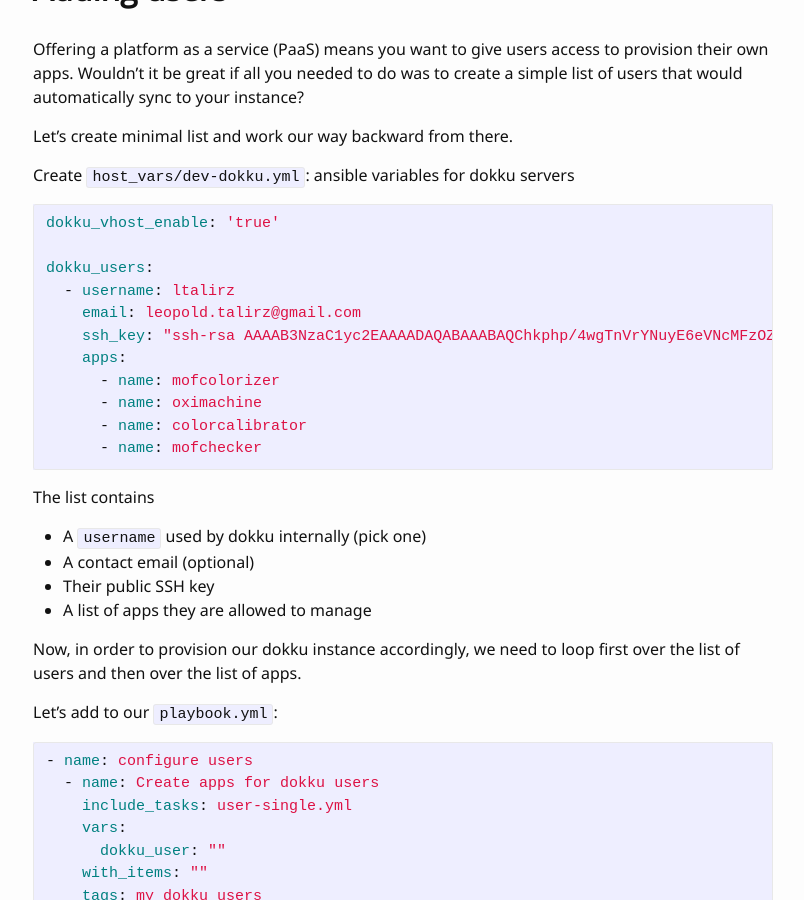
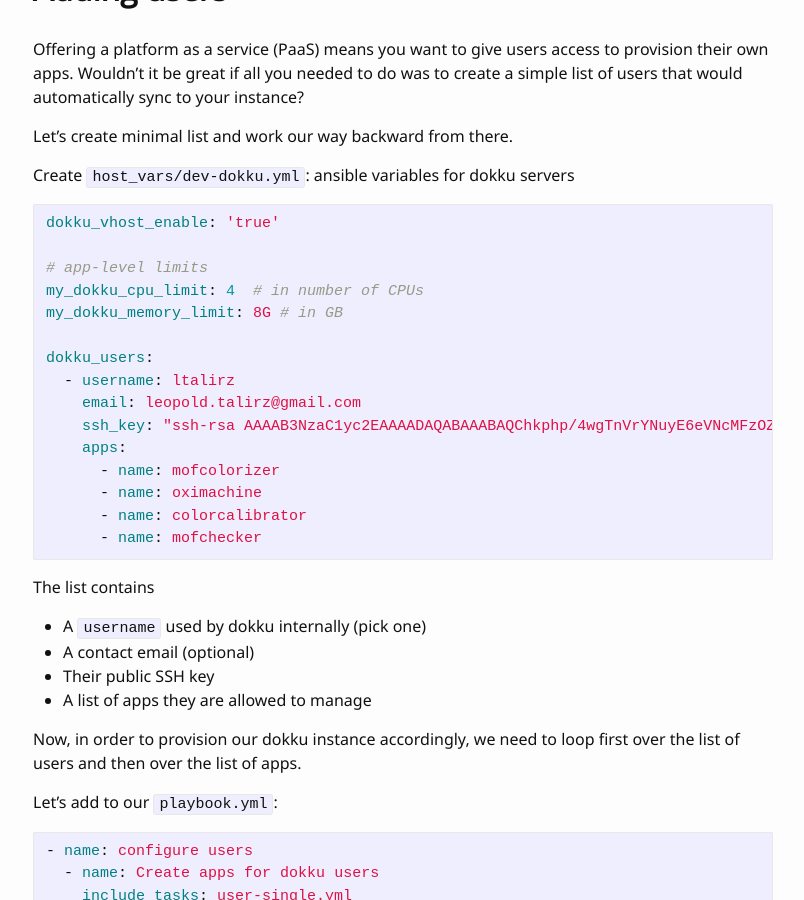
Before and after one commit to dokku/dokku.github.io, a Jekyll site: the page built from _posts/2021-02-28-ansible-dokku.md, in a window 1280 px wide and 900 px high, scrolled down 4199 px. Shown: the whole window, without its empty margins (237-1041 px from the left). Built offline with Jekyll 4.4.1, drawn with Linux system fonts in a browser that asks for light colours.

Commit message:
fix app-level limits

````diff
--- a/_posts/2021-02-28-ansible-dokku.md
+++ b/_posts/2021-02-28-ansible-dokku.md
@@ -193,6 +193,10 @@
 ```yaml
 dokku_vhost_enable: 'true'
 
+# app-level limits
+my_dokku_cpu_limit: 4  # in number of CPUs
+my_dokku_memory_limit: 8G # in GB
+
 dokku_users:
   - username: ltalirz
     email: leopold.talirz@gmail.com
````
